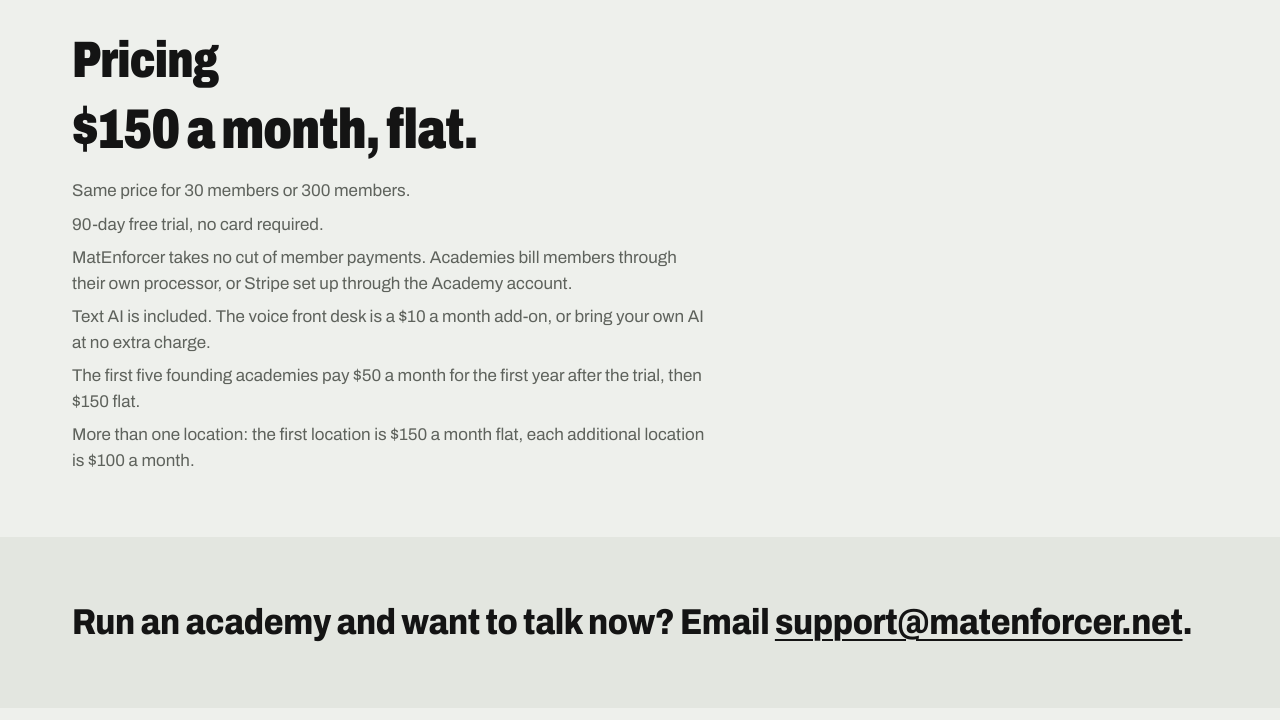
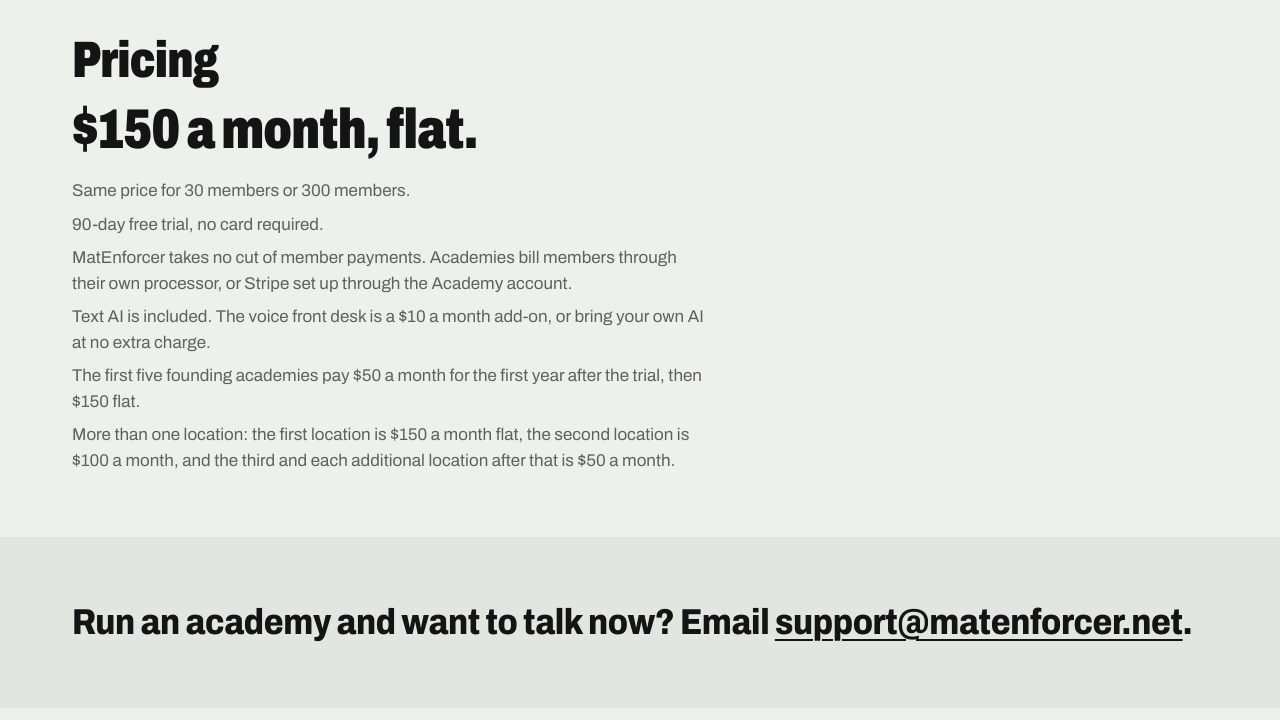
Before and after one commit to Malinowski-Consulting-LLC/matenforcer-coming-soon, a plain HTML site: page site/index.html in a window 1280 px wide. Shown: the part 3756-4476 px from the top of the page. Drawn offline with Linux system fonts and the light colour scheme.

Commit message:
Use progressive multi-location pricing: $100 for the second location, $50 for the third and each after

```diff
--- a/site/index.html
+++ b/site/index.html
@@ -135,7 +135,7 @@
       <li>MatEnforcer takes no cut of member payments. Academies bill members through their own processor, or Stripe set up through the Academy account.</li>
       <li>Text AI is included. The voice front desk is a $10 a month add-on, or bring your own AI at no extra charge.</li>
       <li>The first five founding academies pay $50 a month for the first year after the trial, then $150 flat.</li>
-      <li>More than one location: the first location is $150 a month flat, each additional location is $100 a month.</li>
+      <li>More than one location: the first location is $150 a month flat, the second location is $100 a month, and the third and each additional location after that is $50 a month.</li>
     </ul>
   </section>
 
```
Also changed, not shown: site/llms.txt.
